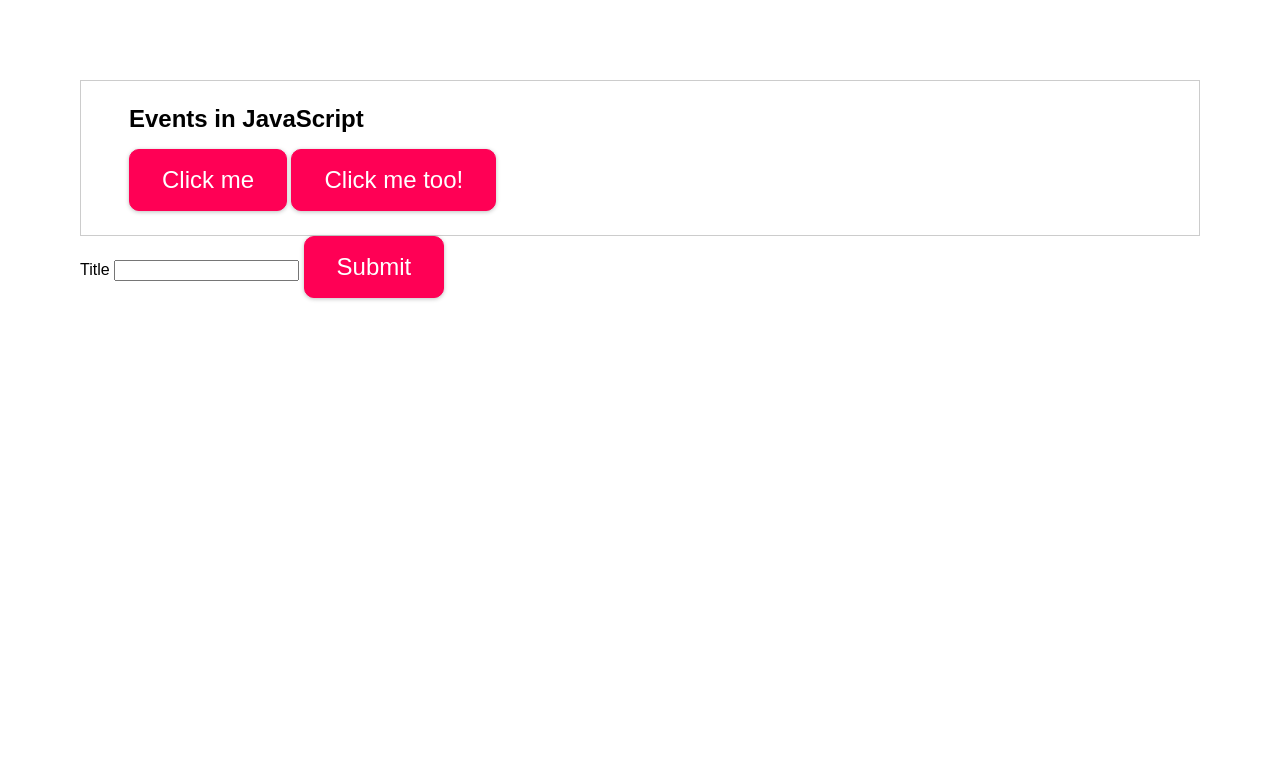
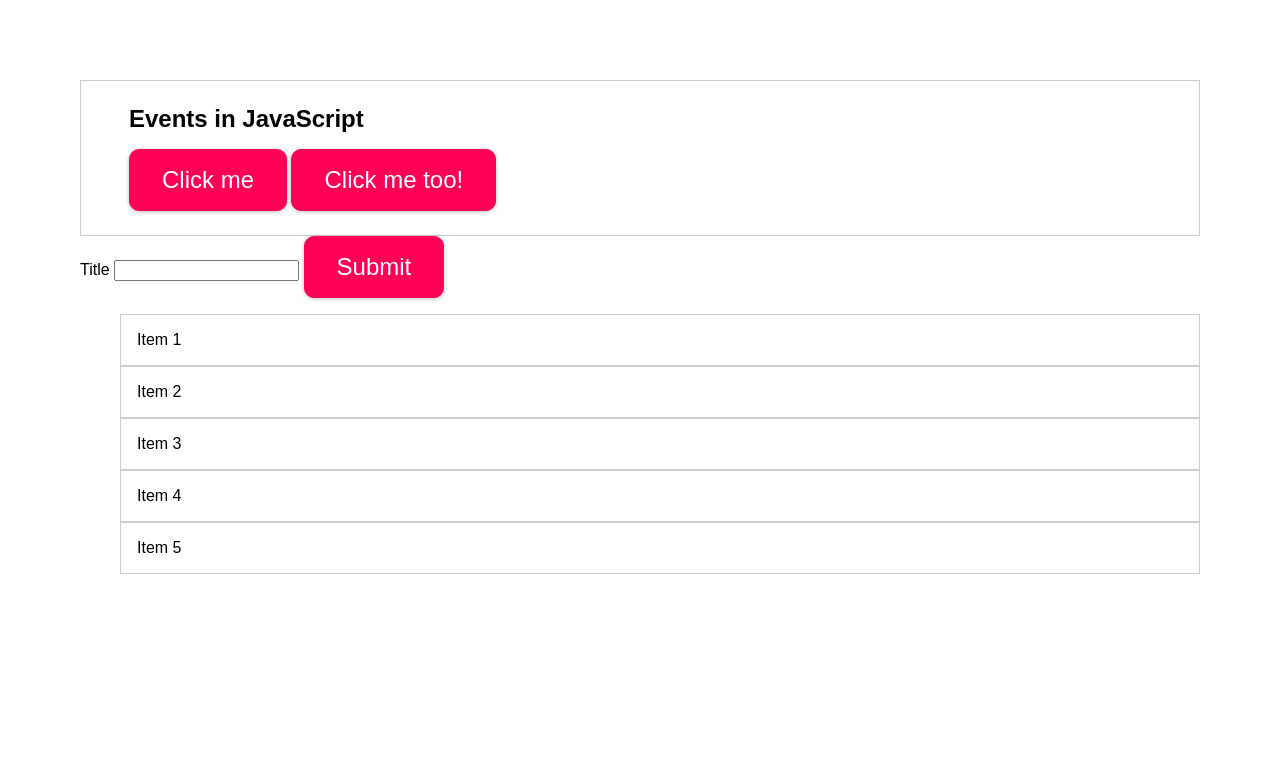
Before and after one commit to ediaz13/javascriptPractice, a web app: file events/events.html in a window 1280 px wide. Shown: the top 773 px of the page. Run offline with its HTML, style and script files only (its server is not run), Linux system fonts and the light colour scheme.

```diff
--- a/events/assets/scripts/events.js
+++ b/events/assets/scripts/events.js
@@ -49,3 +49,11 @@ button.addEventListener('click', event => {
     console.log('CLECKED BUTTON');
     console.log(event);
 });
+
+const listItems = document.querySelectorAll('li');
+
+listItems.forEach( listItem => {
+    listItem.addEventListener('click', event => {
+        event.target.classList.toggle('highlight');
+    })
+});
--- a/events/assets/styles/events.css
+++ b/events/assets/styles/events.css
@@ -39,3 +39,17 @@ button:active {
 #long-one {
   height: 3000px;
 }
+
+li {
+  padding: 1rem;
+  border: 1px solid #ccc;
+}
+
+ul {
+  list-style: none;
+}
+
+.highlight {
+  background-color: lightpink;
+  color: #ccc;
+}
--- a/events/events.html
+++ b/events/events.html
@@ -19,6 +19,13 @@
       <input type="text" id="title">
       <button type="submit">Submit</button>
     </form>
+    <ul>
+      <li>Item 1</li>
+      <li>Item 2</li>
+      <li>Item 3</li>
+      <li>Item 4</li>
+      <li>Item 5</li>
+    </ul>
     <section id="long-one"></section>
   </body>
 </html>
```
